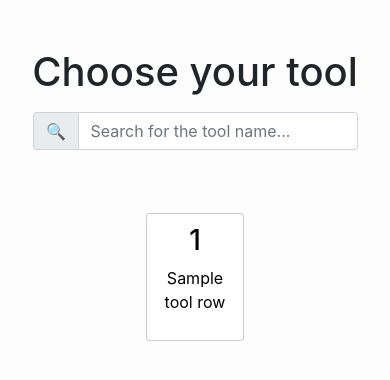
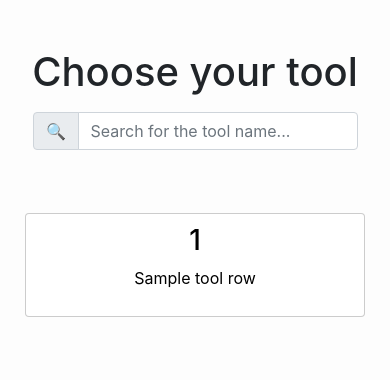
Before and after one commit to robscott95/ez_script_center, a Python web app: template ez_script_center/templates/tool_templates/menu.html in a window 390 px wide. Shown: the top 380 px of the page. Run offline with Jinja, Linux system fonts and the light colour scheme; the template is opened without the code that fills it: most values are stand-ins (such as "Sample title", 1, 10 or a date in 2020); some libraries are stand-ins or nearby versions.

Commit message:
Improved tiles layout in the menu

```diff
--- a/ez_script_center/templates/tool_templates/menu.html
+++ b/ez_script_center/templates/tool_templates/menu.html
@@ -17,7 +17,7 @@
     <div class="row align-items-center justify-content-center">
         {% for tool_item in tool_row %}
             {% if tool_item != '' %}
-                <a class="col-3 text-center menu-box-item" href={{ tool_item[2] }}>
+                <a class="col-sm-4 col-md-3 text-center menu-box-item" href={{ tool_item[2] }}>
                     <h3>{{ tool_item[0] }}</h3>
                     <p>{{ tool_item[1] }}</p>
                 </a>
```
